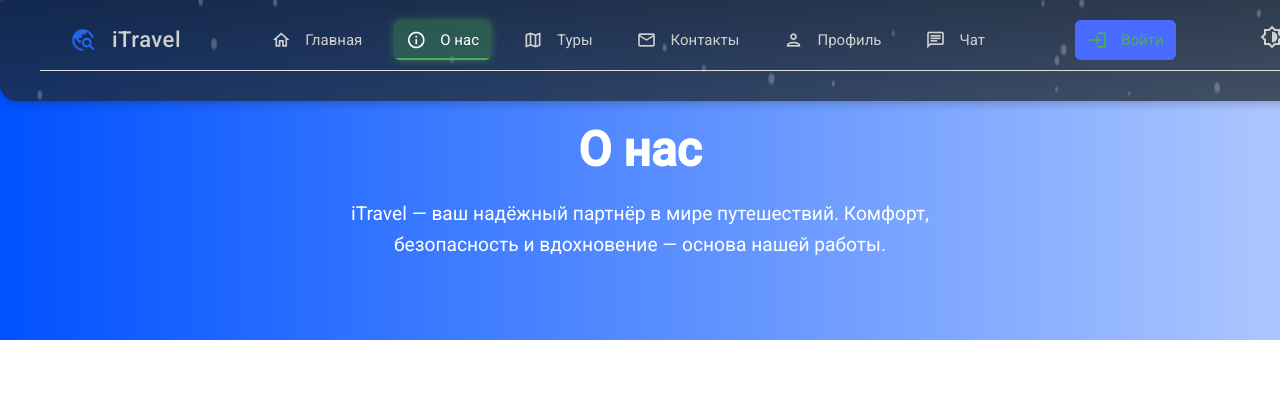
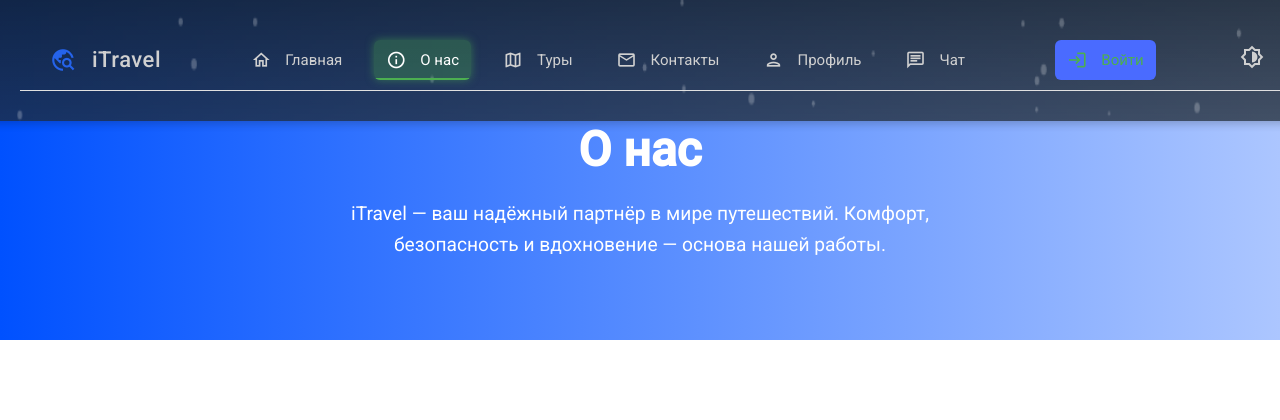
Before and after one commit to WaterMelo132/diploma-site, a PHP site: page /about.php in a window 1280 px wide. Shown: the top 420 px of the page. Run offline with PHP 8.4, Linux system fonts and the light colour scheme; data that the repository does not hold is empty.

```diff
--- a/about.php
+++ b/about.php
@@ -23,12 +23,9 @@ require_once('navbar.php');
             --highlight-color: #2563eb;
         }
         .navbar {
-    z-index: 1000 !important;
+
     position: fixed !important;
-    top: 0 !important;
-    left: 0 !important;
-    width: 100% !important;
-    /* ... */
+    top: 20px !important;
 }
 
         body {
--- a/index.php
+++ b/index.php
@@ -61,7 +61,11 @@ $conn->close();
         z-index: 1000 !important; /* Выше всех элементов */
 
     }
+    .navbar {
 
+    position: fixed !important;
+    top: 20px !important;
+}
         body {
             font-family: 'Roboto', sans-serif;
             background-size: cover;
--- a/navbar.php
+++ b/navbar.php
@@ -31,7 +31,7 @@ if (isset($_SESSION['user_id'])) {
     z-index: 1000 !important;
     position:  !important;
     top: 0 !important;
-    left: 0 !important;
+    left: -20px !important;
     width: 100% !important;
     display: flex !important;
     background: var(--navbar-bg) !important;
--- a/profile.php
+++ b/profile.php
@@ -713,6 +713,11 @@ $stmt->close();
                 right: 10px;
             }
         }
+         .navbar {
+
+    position: fixed !important;
+    top: 20px !important;
+}
     </style>
 </head>
 <body>
--- a/tours.php
+++ b/tours.php
@@ -200,6 +200,11 @@ $conn = new mysqli($servername, $username, $password, $dbname);
             color: white;
             min-height: 100vh;
         }
+         .navbar {
+
+    position: fixed !important;
+    top: 20px !important;
+}
 
         .container {
             max-width: 1400px;
```
